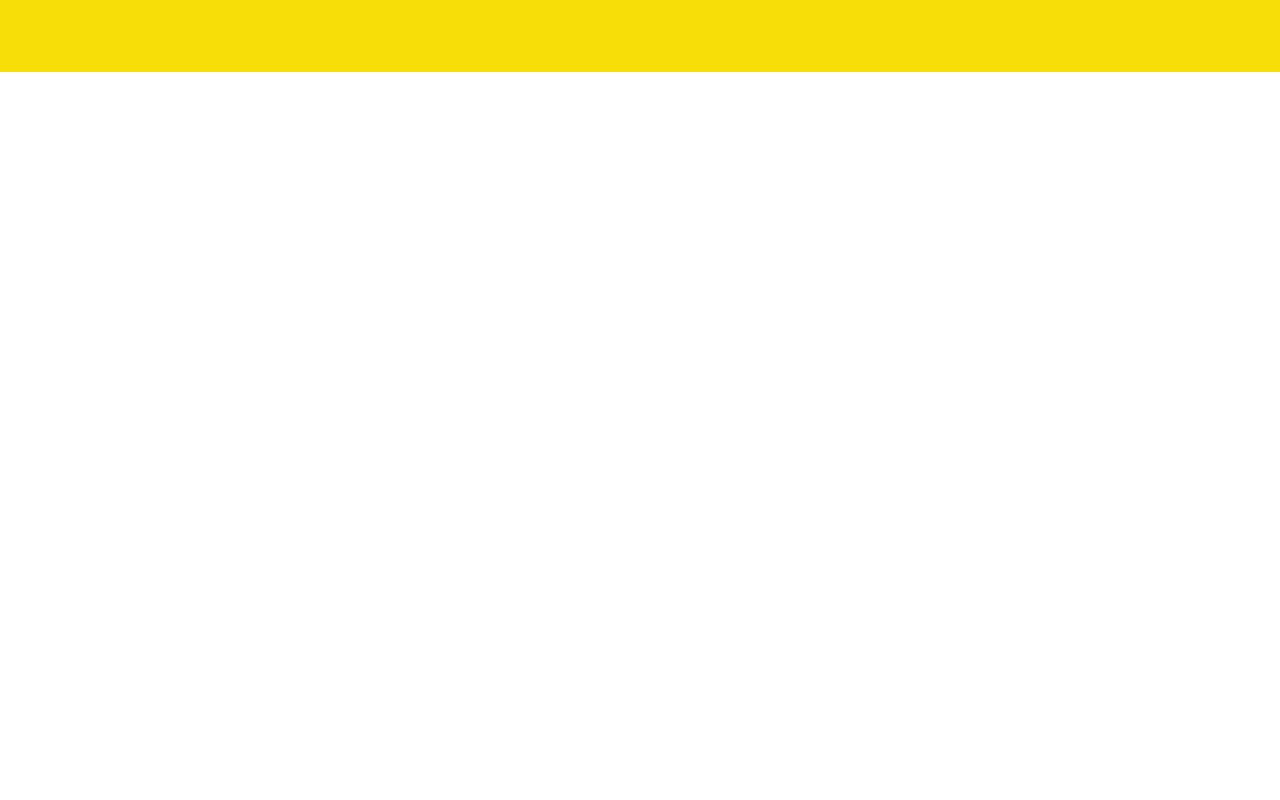
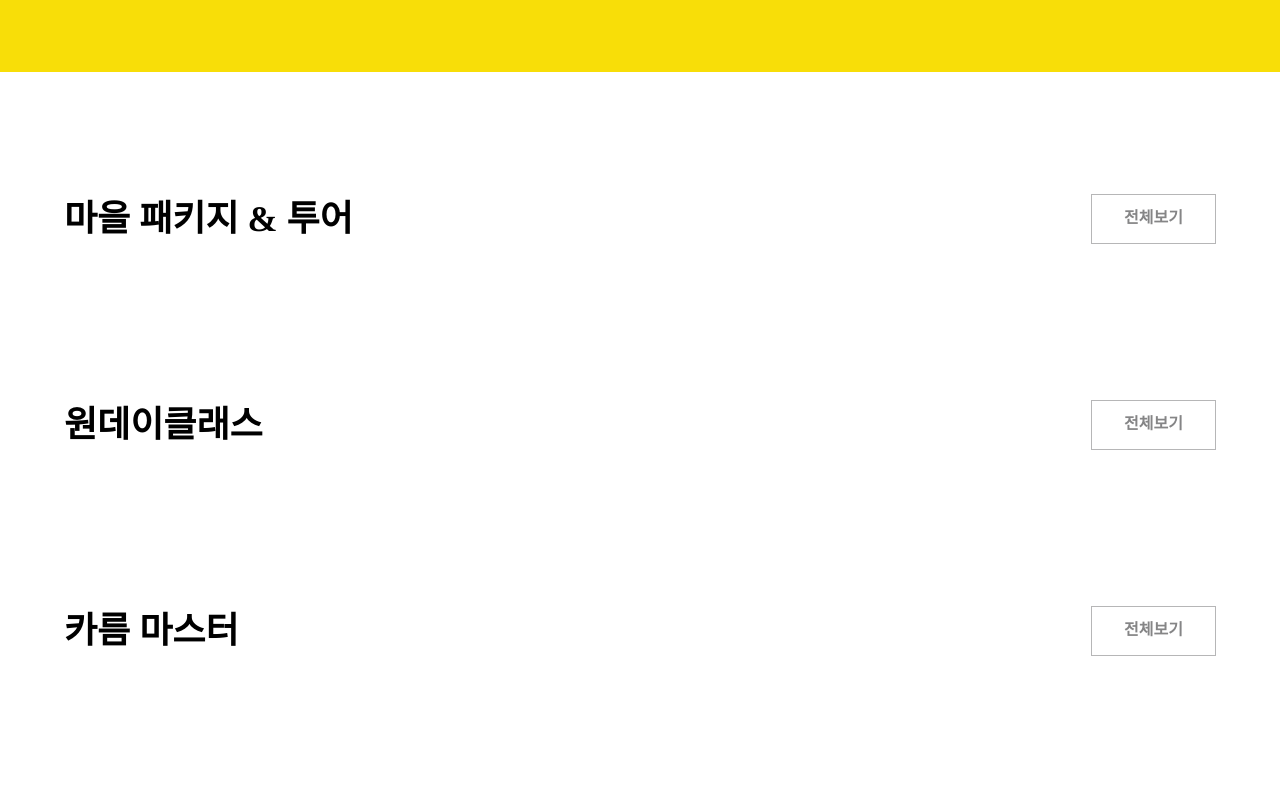
Before and after one commit to kimdo0-0515/kareumstay, a plain HTML site: page index.html in a window 1280 px wide. Shown: the part 2320-3120 px from the top of the page. Drawn offline with nearby package versions, Linux system fonts and the light colour scheme; a web font is replaced by a local one.

Commit message:
버튼 포함된 섹션 타이틀 스타일 정의

```diff
--- a/css/common/basic-layout.css
+++ b/css/common/basic-layout.css
@@ -142,6 +142,12 @@ body{
 .section{
   width: 100%;
   padding: 60px 0;
+}
+.section__title-btn-wrap{
+  display: flex;
+  justify-content: space-between;
+  align-items: center;
+  margin-bottom: 32px;
 }
 
 
--- a/index.html
+++ b/index.html
@@ -459,17 +459,45 @@
 
 
       <!-- section: 마을 패키지 & 투어 -->
-      <section class="section" id="tourSec"></section>
+      <section class="section" id="tourSec">
+        <div class="inner">
+          <div class="section__title-btn-wrap">
+            <h3>마을 패키지 & 투어</h3>
+            <button class="btn btn--solid-gray"><span class="text--m">전체보기</span></button>
+          </div>
+
+          <div class="tourSec__content">
+
+          </div>
+        </div>
+
+      </section>
 
 
 
       <!-- section: 원데이클래스 -->
-      <section class="section" id="classSec"></section>
+      <section class="section" id="classSec">
+        <div class="inner">
+          <div class="section__title-btn-wrap">
+            <h3>원데이클래스</h3>
+            <button class="btn btn--solid-gray"><span class="text--m">전체보기</span></button>
+          </div>
+        </div>
+
+      </section>
 
 
 
       <!-- section: 카름 마스터 -->
-      <section class="section" id="masterSec"></section>
+      <section class="section" id="masterSec">
+        <div class="inner">
+          <div class="section__title-btn-wrap">
+            <h3>카름 마스터</h3>
+            <button class="btn btn--solid-gray"><span class="text--m">전체보기</span></button>
+          </div>
+        </div>
+
+      </section>
 
 
 
```
